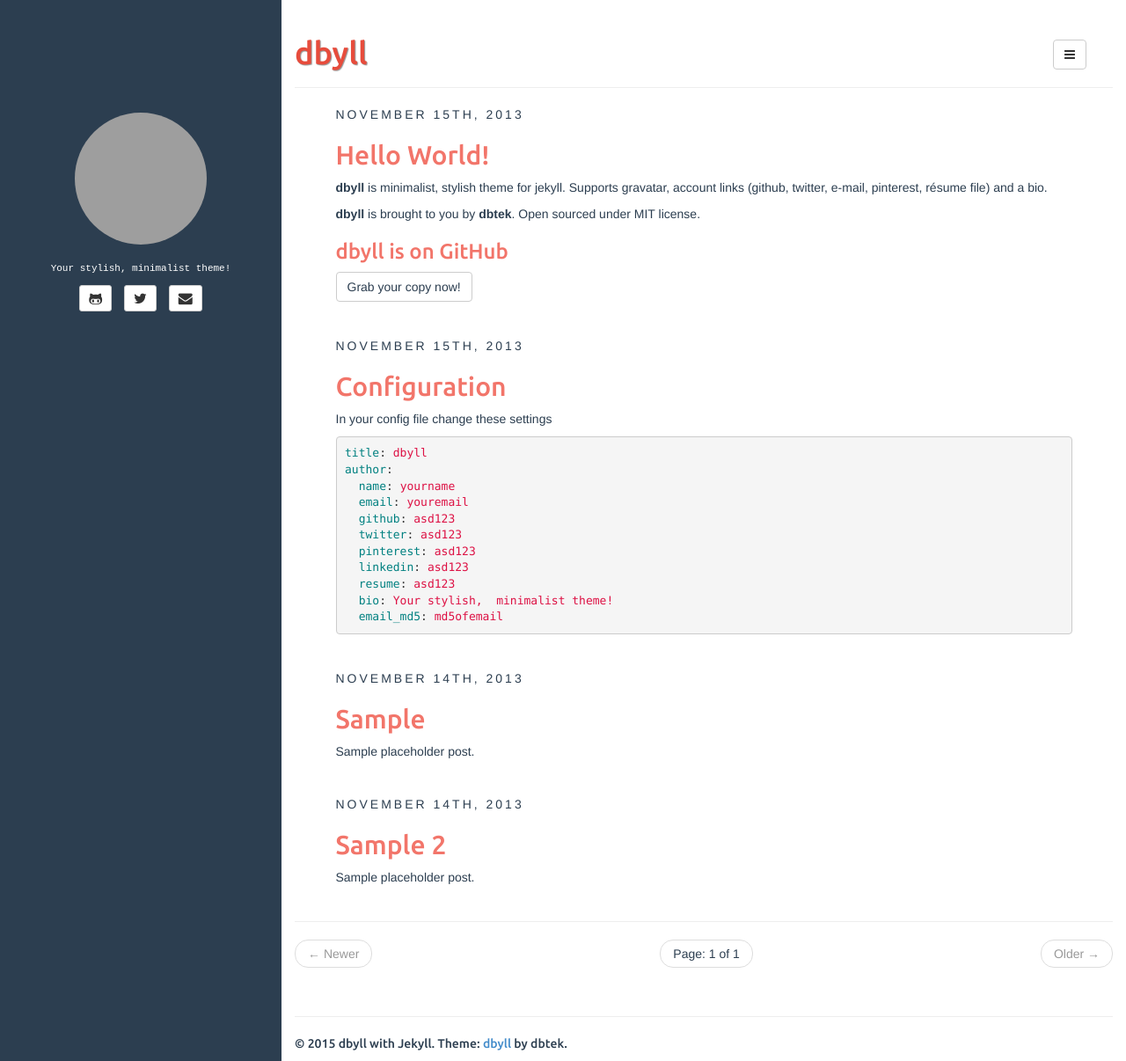
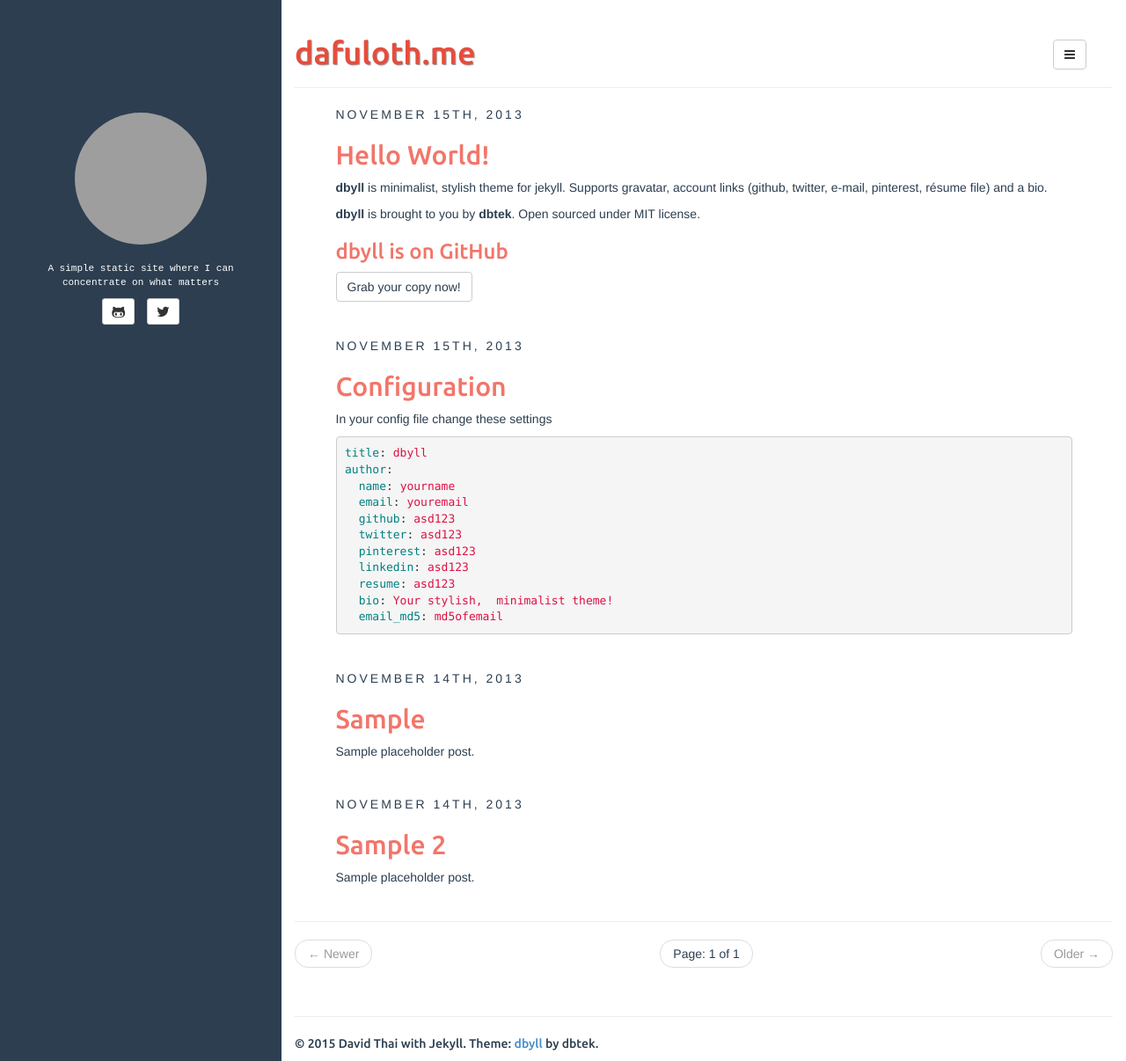
Before and after one commit to dbtek/dbyll, a Jekyll site: the page built from index.html, in a window 1280 px wide and 1206 px high. Shown: the whole window at 88% size. Built offline with Jekyll 4.4.1, drawn with Linux system fonts in a browser that asks for light colours; the list of posts is cut into pages by our own code; grey boxes are pictures that could not be loaded.

Commit message:
Update _config.yml
Customise _config,yml, comment out unneeded

```diff
--- a/_config.yml
+++ b/_config.yml
@@ -5,26 +5,26 @@
 exclude: ["README.md"] # files to exclude
 highlighter: pygments
 markdown: kramdown
-disqus: dbyll
-google_analytics: dbyll
+disqus: #dbyll
+google_analytics: #dbyll
 
 defaults:
   -
     scope:
       path: "" # empty string for all files
     values:
-      title: dbyll
+      title: dafuloth.me
 
 description: Stylish Jekyll Theme
 author:
-  name: dbyll
-  email: dbyll@ismaildemirbilek.com
-  github: dbtek
-  twitter: dbtek
-  pinterest: asd123
-  linkedin: asd123
-  bio: Your stylish, minimalist theme!
-  email_md5: 726351295ec82e145928582f595aa3aa
+  name: David Thai
+  email: #dbyll@ismaildemirbilek.com
+  github: dafuloth
+  twitter: dafuloth
+  pinterest: #asd123
+  linkedin: #asd123
+  bio: A simple static site where I can concentrate on what matters
+  email_md5: #726351295ec82e145928582f595aa3aa
 
 rss_path: feed.xml
 categories_path: categories.html
```
